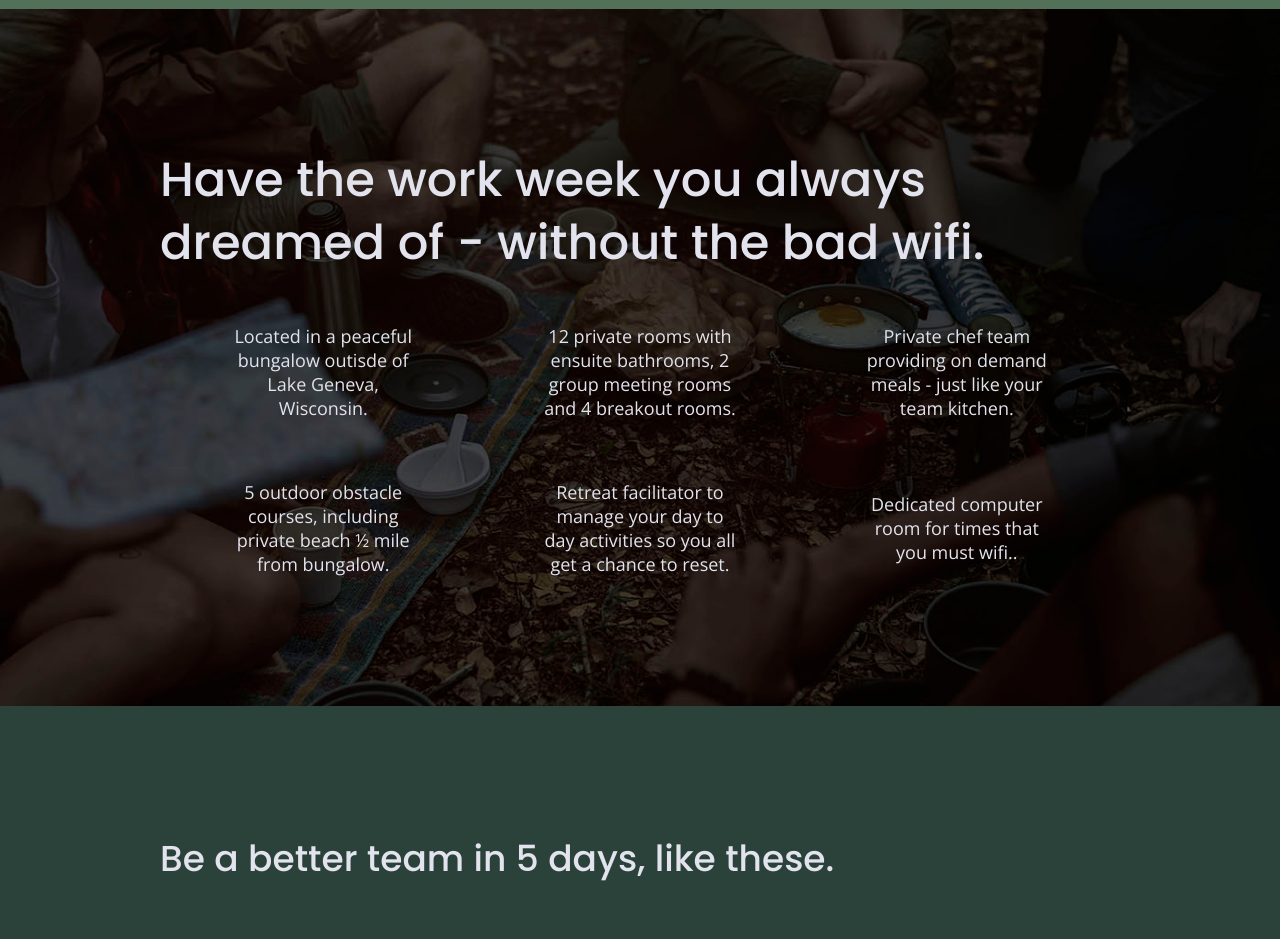
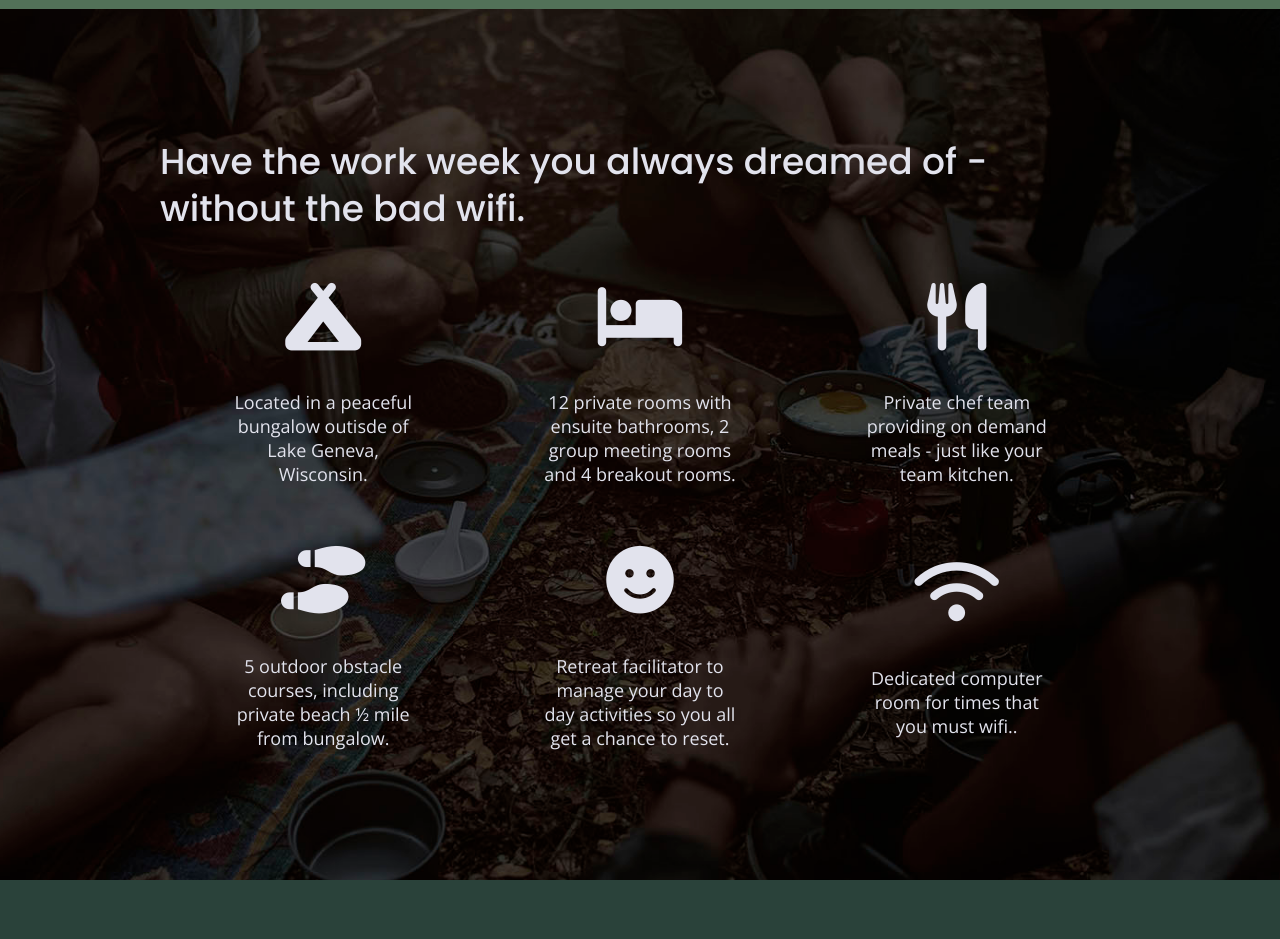
Before and after one commit to MeganWallace/206-unplugged, a website built with Parcel: page index.html in a window 1280 px wide. Shown: the part 1020-1959 px from the top of the page. Built offline with nearby package versions, Linux system fonts and the light colour scheme.

Commit message:
Added FontAwesome to all html files and added features icons to homepage

```diff
--- a/css/main.css
+++ b/css/main.css
@@ -334,6 +334,11 @@ input[type=button] {
 .features article {
   width: 63%;
   margin: 30px 0;
+}
+
+.features i {
+  font-size: 3.75em;
+  margin-bottom: 40px;
 }
 
 .features p {
@@ -754,7 +759,6 @@ input[type=button] {
   /*  Features  */
   .features h2 {
     width: 90%;
-    font-size: 3em;
   }
 
   .features article {
@@ -769,7 +773,6 @@ input[type=button] {
 
   .reviews article {
     width: 42%;
-
   }
 
   /* ---------- About Page ---------- */
@@ -777,6 +780,7 @@ input[type=button] {
   .mission-content h2,
   .contact-section .content-wrapper h2 {
     width: 95%;
+    font-size: 3em;
   }
 
   .map figure {
@@ -787,9 +791,10 @@ input[type=button] {
 
   .faq h2 {
     width: 100%;
+    font-size: 3em;
   }
 
-  .faq h4,
+  .faq h3,
   .faq p {
       font-size: 1.125em;
       line-height: 1;
--- a/index.html
+++ b/index.html
@@ -22,6 +22,8 @@
   <!-- Styles sheets -->
   <link rel="stylesheet" href="css/normalize.css">
   <link rel="stylesheet" href="css/main.css">
+<!-- FontAwesome CDN -->
+<script src="https://kit.fontawesome.com/cfa1c0bdb4.js" crossorigin="anonymous"></script>
 
   <meta name="theme-color" content="#fafafa">
 </head>
@@ -75,46 +77,59 @@
         <h2>Have the work week you always dreamed of - without the bad wifi.</h2>
         <div class="features-items">
           <article>
-            <p class="fontawesome-icon"></p>
-            <p class="features-item-description"> <!-- Campground -->
+            <p class="fontawesome-icon"> <!-- Campground -->
+              <i class="fas fa-campground"></i>
+            </p>
+            <p class="features-item-description">
               Located in a peaceful bungalow outisde of Lake Geneva, Wisconsin.
             </p>
           </article>
-
+    <!--  ---------- End Campground ----------- -->
           <article>
-            <p class="fontawesome-icon"></p>
-            <p class="features-item-description"> <!-- Bed -->
+            <p class="fontawesome-icon"> <!-- Bed -->
+              <i class="fas fa-bed"></i>
+            </p>
+            <p class="features-item-description">
               12 private rooms with ensuite bathrooms, 2 group meeting rooms and 4 breakout rooms.
             </p>
           </article>
-
+    <!--  ---------- End Bed ----------- -->
           <article>
-            <p class="fontawesome-icon"></p>
-            <p class="features-item-description"> <!-- Utensils -->
+            <p class="fontawesome-icon"> <!-- Utensils -->
+            <i class="fas fa-utensils"></i>
+            </p>
+            <p class="features-item-description">
               Private chef team providing on demand meals - just like your team kitchen.
             </p>
           </article>
-
+    <!--  ---------- End Utensils ----------- -->
           <article>
-            <p class="fontawesome-icon"></p>
-            <p class="features-item-description"> <!-- Shoeprints -->
+            <p class="fontawesome-icon"> <!-- Shoeprints -->
+              <i class="fas fa-shoe-prints"></i>
+            </p>
+            <p class="features-item-description">
               5 outdoor obstacle courses, including private beach ½ mile from bungalow.
             </p>
           </article>
-
+    <!--  ---------- End Shoeprints ----------- -->
           <article>
-            <p class="fontawesome-icon"></p>
-            <p class="features-item-description"> <!-- Smile -->
+            <p class="fontawesome-icon"> <!-- Smile -->
+              <i class="fas fa-smile"></i>
+            </p>
+            <p class="features-item-description">
               Retreat facilitator to manage your day to day activities so you all get a chance to reset.
             </p>
           </article>
-
+    <!--  ---------- End Smile ----------- -->
           <article>
-            <p class="fontawesome-icon"></p>
-            <p class="features-item-description"> <!-- Wifi -->
+            <p class="fontawesome-icon"> <!-- Wifi -->
+              <i class="fas fa-wifi"></i>
+            </p>
+            <p class="features-item-description">
               Dedicated computer room for times that you must wifi..
             </p>
           </article>
+    <!--  ---------- End Wifi ----------- -->
         </div> <!-- features-items div ends-->
       </div> <!-- features content wrapper ends-->
     </section>
```
Also changed, not shown: about/index.html (+3 -1 lines), faq/index.html (+3 -1 lines).
